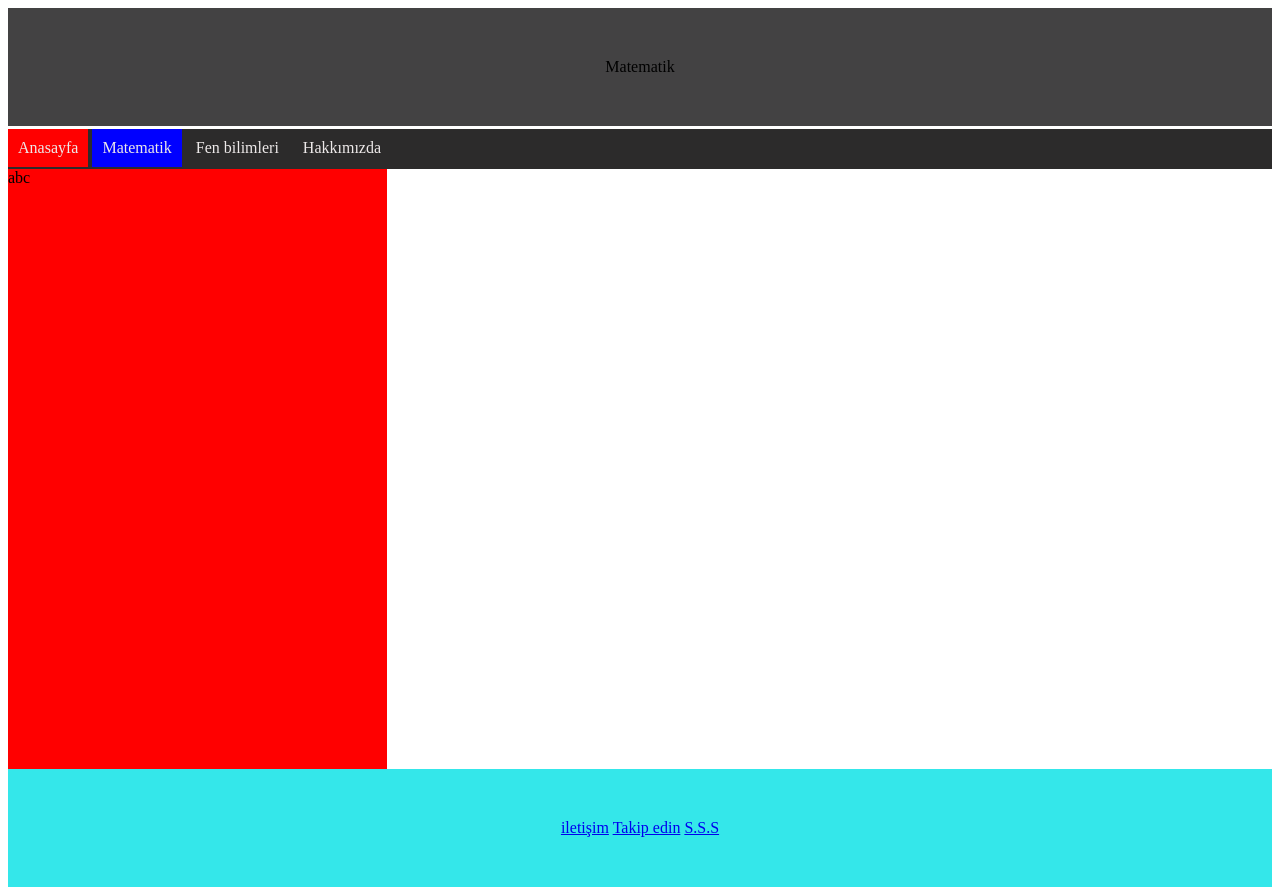
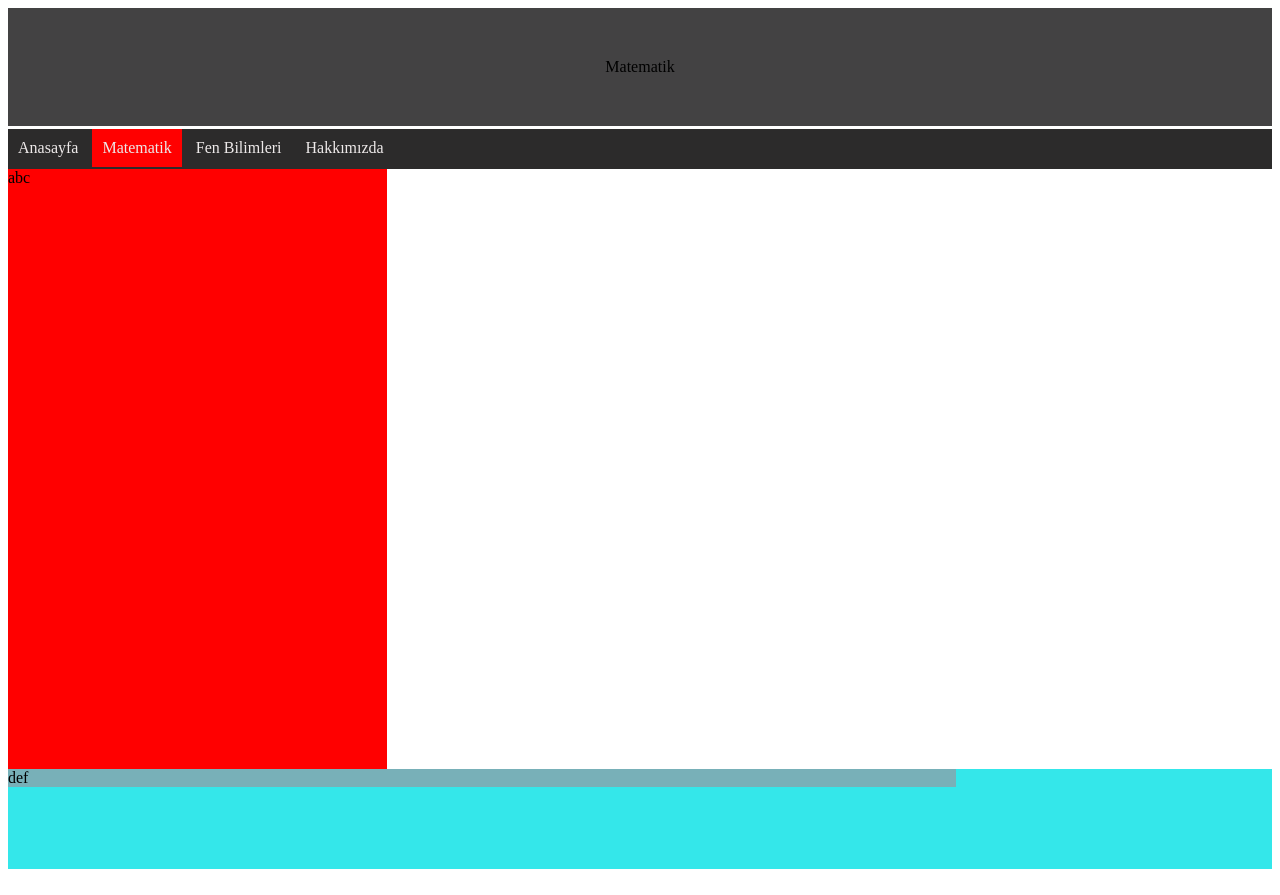
Before and after one commit to SelimCerci/SelimCerci.github.io, a plain HTML site: page math.html in a window 1280 px wide. Drawn offline with Linux system fonts and the light colour scheme.

Commit message:
Update math.html

```diff
--- a/math.html
+++ b/math.html
@@ -9,22 +9,20 @@
 </head>
 
 <body>
-<div class="header";>Matematik</div>
-  <div class="menu">
-    <a href="index.html" class="active">Anasayfa</a>
-    <a href="math.html" class="cell">Matematik</a>
-    <a href="science.html">Fen bilimleri</a>
+<div class="header">Matematik</div>
+  <div class=menu>
+    <a href="index.html">Anasayfa</a>
+    <a href="math.html" class="active">Matematik</a>
+    <a href="science.html">Fen Bilimleri</a>
     <a href="about.html">Hakkımızda</a>
   </div>
   <div class="row">
     <div class="leftside">abc</div>
-    <div class="content"></div>
+    <div class="content">def</div>
   </div>
   <div class="footer">
-    <a href="commun.html">iletişim</a>
-    <a href="follow.html">Takip edin</a>
-    <a href="faq.html">S.S.S</a>
 
+  </div>
   <script src="script.js"></script>
 </body>
 
```
